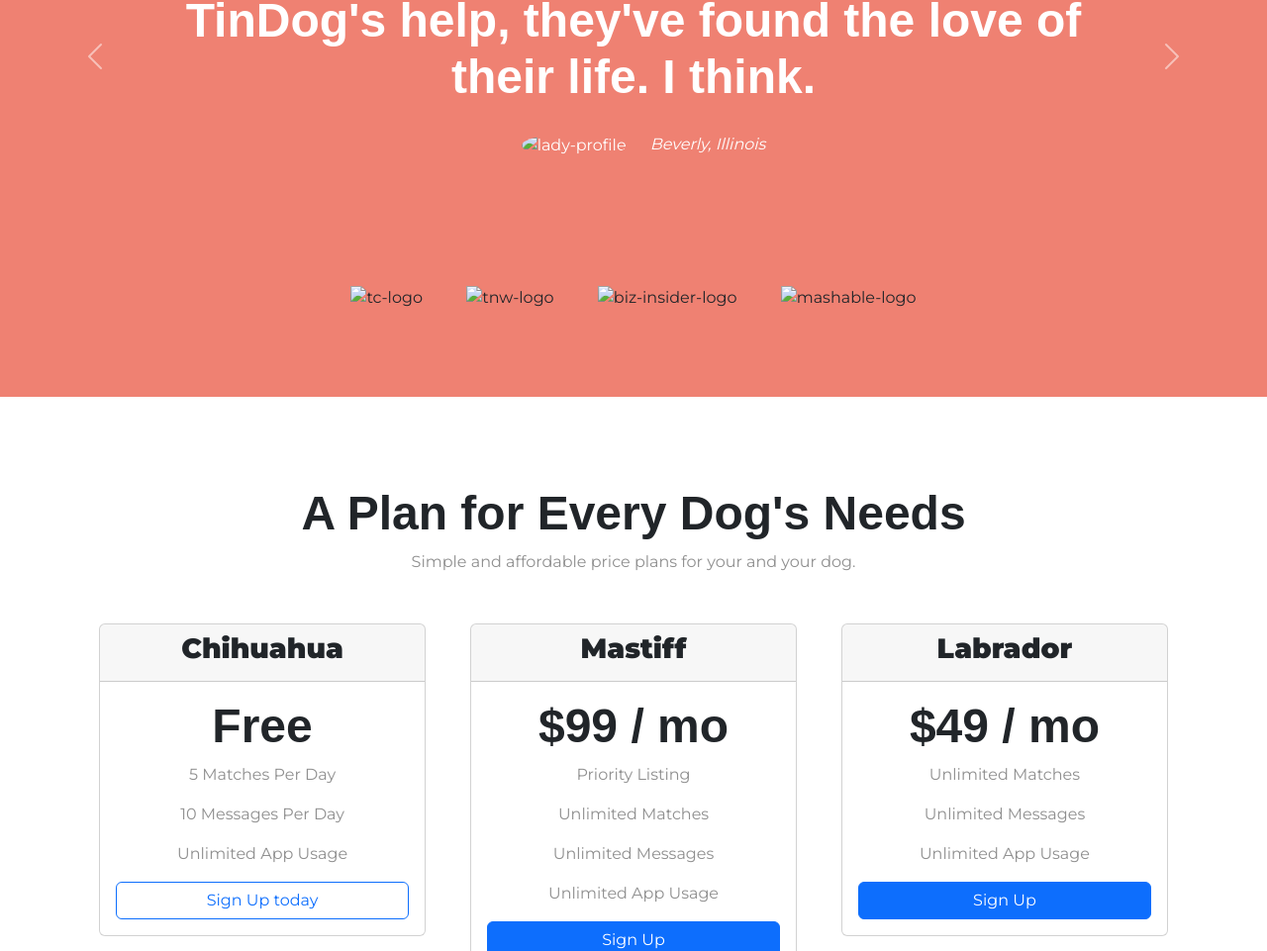
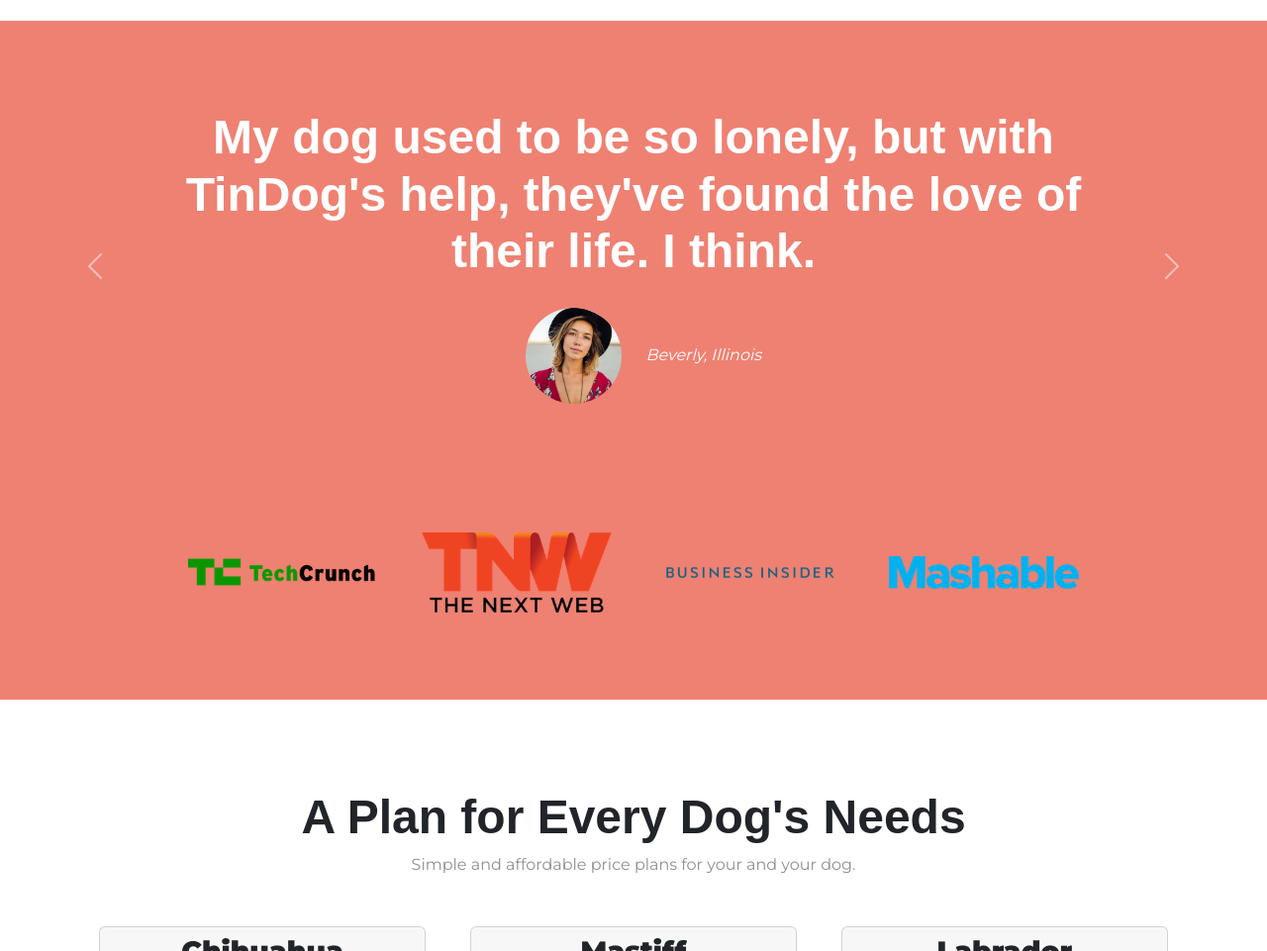
Before and after one commit to Nikhil1479/tinDog-Deploy, a plain HTML site: page index.html in a window 1280 px wide. Shown: the part 1192-2153 px from the top of the page at 99% size. Drawn offline with nearby package versions, Linux system fonts and the light colour scheme; files that its build step writes are made by us from their sources.

Commit message:
Update index.html

```diff
--- a/index.html
+++ b/index.html
@@ -16,7 +16,7 @@
   <!-- Bootstrap CDN -->
   <link href="https://cdn.jsdelivr.net/npm/bootstrap@5.2.0-beta1/dist/css/bootstrap.min.css" rel="stylesheet"
     integrity="sha384-0evHe/X+R7YkIZDRvuzKMRqM+OrBnVFBL6DOitfPri4tjfHxaWutUpFmBp4vmVor" crossorigin="anonymous">
-  <link rel="stylesheet" href="css/styles.css">
+  <link rel="stylesheet" href="styles.css">
 
   <!-- Bootstrap Script -->
   <script src="https://cdn.jsdelivr.net/npm/@popperjs/core@2.11.5/dist/umd/popper.min.js"
@@ -71,7 +71,7 @@
         </div>
 
         <div class="col-lg-6">
-          <img class="iphone6" src="images/iphone6.png" alt="iphone-mockup">
+          <img class="iphone6" src="iphone6.png" alt="iphone-mockup">
         </div>
       </div>
     </div>
@@ -111,14 +111,14 @@
       <div class="carousel-inner">
         <div class="carousel-item active">
           <h2>I no longer have to sniff other dogs for love. I've found the hottest Corgi on TinDog. Woof.</h2>
-          <img class="testimonial-image" src="images/dog-img.jpg" alt="dog-profile">
+          <img class="testimonial-image" src="dog-img.jpg" alt="dog-profile">
           <em>Pebbles, New York</em>
         </div>
 
         <div class="carousel-item">
           <h2 class="testimonial-text">My dog used to be so lonely, but with TinDog's help, they've found the love of
             their life. I think.</h2>
-          <img class="testimonial-image" src="images/lady-img.jpg" alt="lady-profile">
+          <img class="testimonial-image" src="lady-img.jpg" alt="lady-profile">
           <em>Beverly, Illinois</em>
         </div>
       </div>
@@ -139,10 +139,10 @@
   <!-- Press -->
 
   <section id="press">
-    <img class="press-image" src="images/techcrunch.png" alt="tc-logo">
-    <img class="press-image" src="images/tnw.png" alt="tnw-logo">
-    <img class="press-image" src="images/bizinsider.png" alt="biz-insider-logo">
-    <img class="press-image" src="images/mashable.png" alt="mashable-logo">
+    <img class="press-image" src="techcrunch.png" alt="tc-logo">
+    <img class="press-image" src="tnw.png" alt="tnw-logo">
+    <img class="press-image" src="bizinsider.png" alt="biz-insider-logo">
+    <img class="press-image" src="mashable.png" alt="mashable-logo">
 
   </section>
 
```
